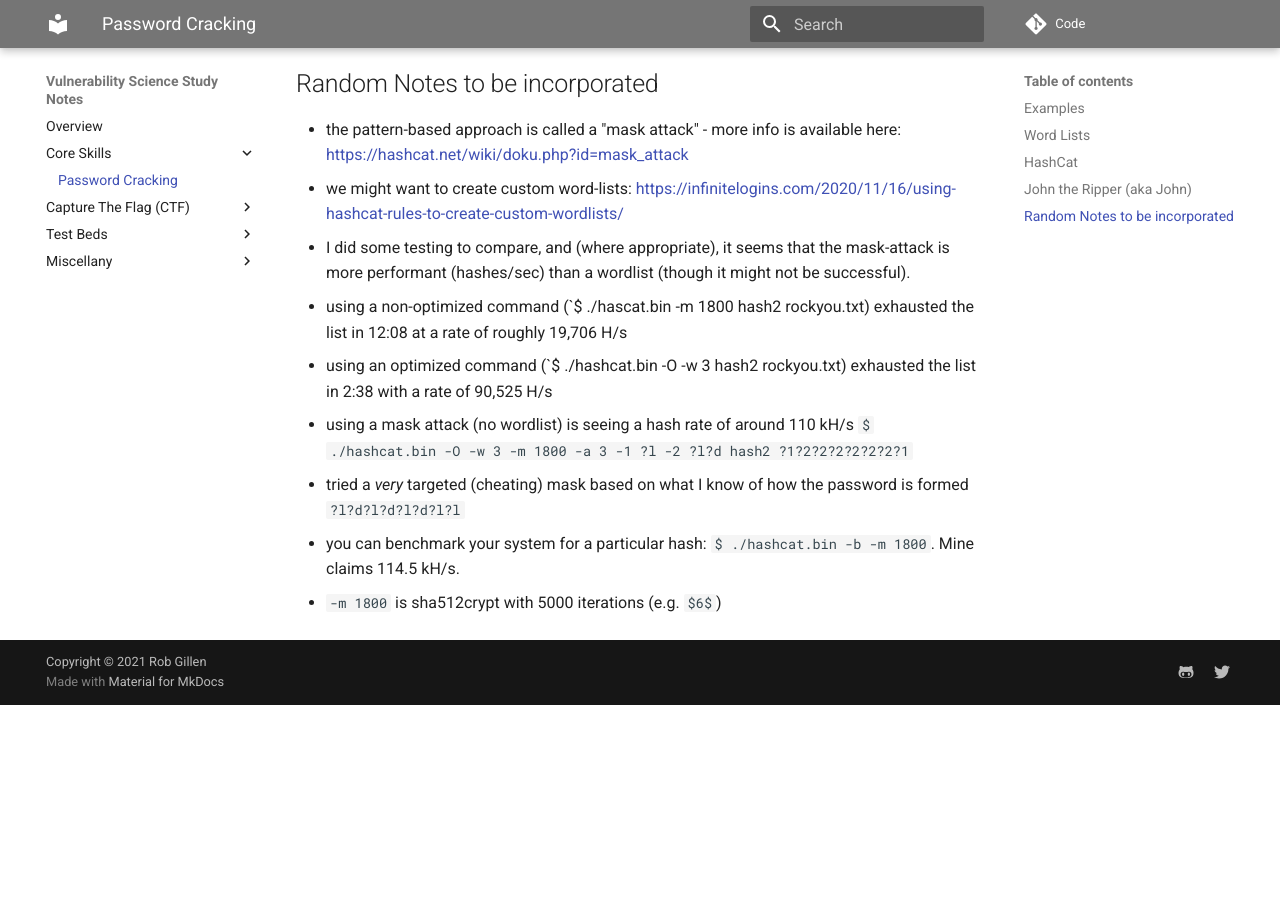
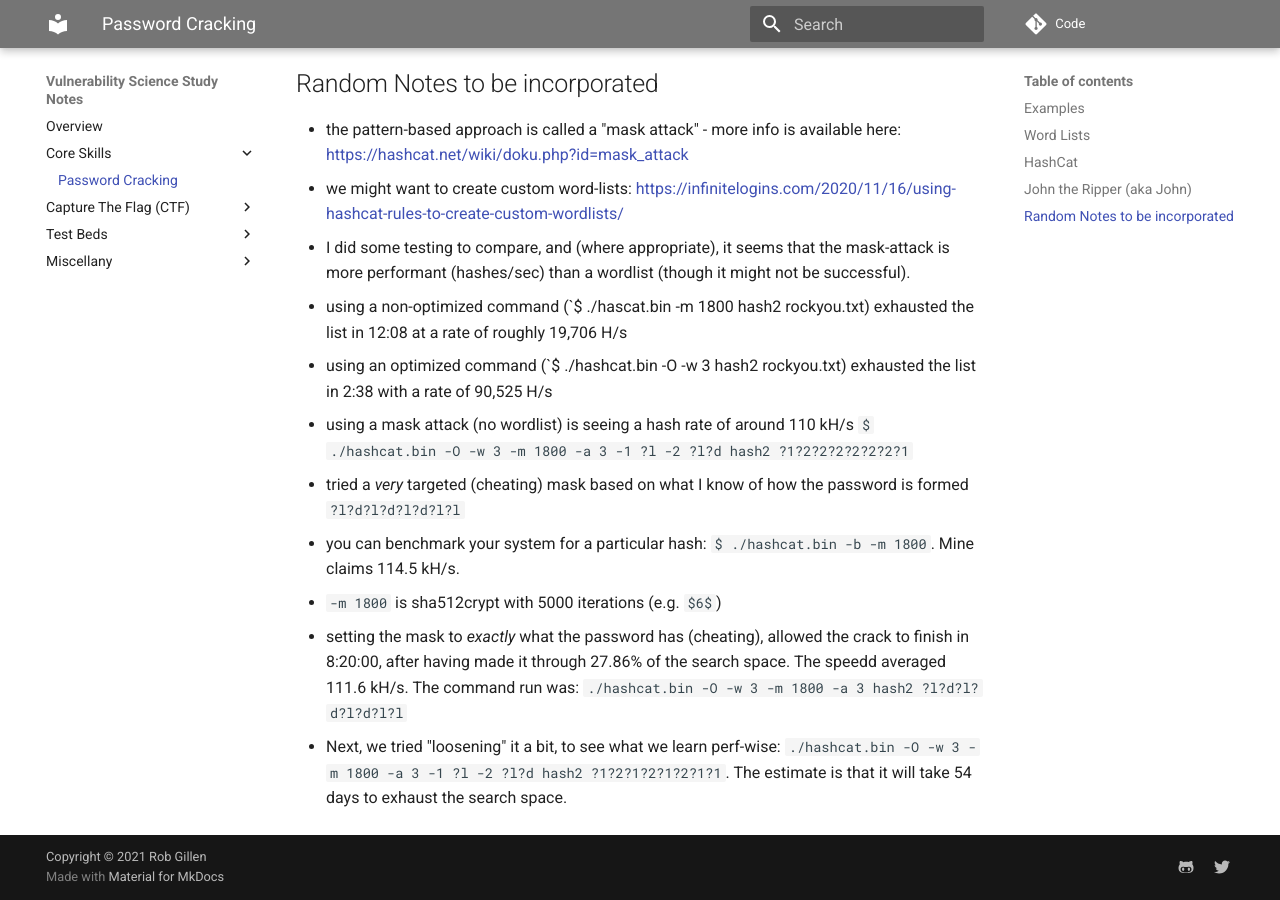
Before and after one commit to argodev/study, an MkDocs documentation site: the page built from docs/skills/passwordcracking.md, in a window 1280 px wide and 900 px high, scrolled down 3636 px. Built offline with MkDocs 1.6.1 and Material for MkDocs 9.7.7, drawn with Linux system fonts in a browser that asks for light colours; before the commit the page ends 4341 px from its top, so only the background shows below that.

Commit message:
Updating password log

```diff
--- a/docs/skills/passwordcracking.md
+++ b/docs/skills/passwordcracking.md
@@ -144,3 +144,5 @@
    * tried a *very* targeted (cheating) mask based on what I know of how the password is formed `?l?d?l?d?l?d?l?l`
    * you can benchmark your system for a particular hash: `$ ./hashcat.bin -b -m 1800`. Mine claims 114.5 kH/s.
    * `-m 1800` is sha512crypt with 5000 iterations (e.g. `$6$`)
+   * setting the mask to *exactly* what the password has (cheating), allowed the crack to finish in 8:20:00, after having made it through 27.86% of the search space. The speedd averaged 111.6 kH/s. The command run was: `./hashcat.bin -O -w 3 -m 1800 -a 3 hash2 ?l?d?l?d?l?d?l?l`
+   * Next, we tried "loosening" it a bit, to see what we learn perf-wise: `./hashcat.bin -O -w 3 -m 1800 -a 3 -1 ?l -2 ?l?d hash2 ?1?2?1?2?1?2?1?1`. The estimate is that it will take 54 days to exhaust the search space.
```
Also changed, not shown: 1 other file.
